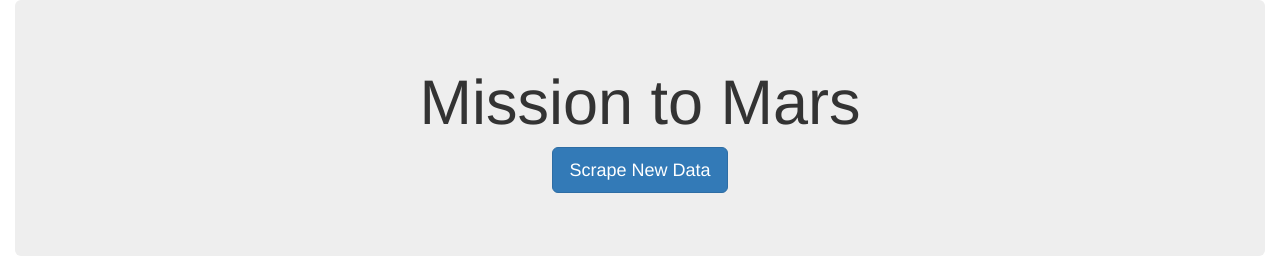
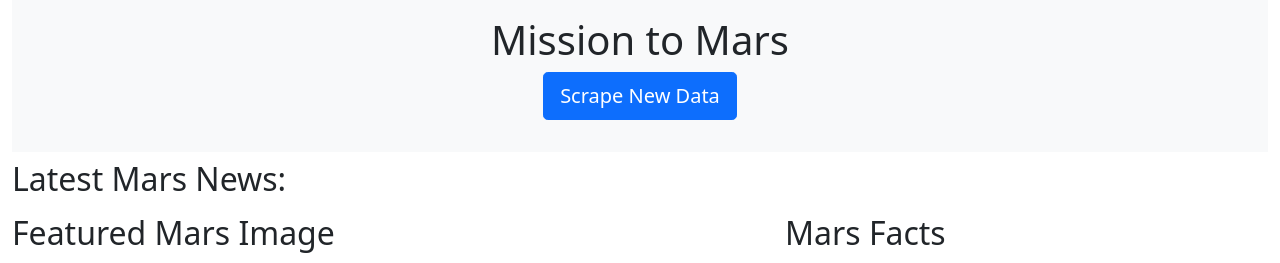
Before and after one commit to erinmann12/web-scraping-challenge, a Flask app: page / in a window 1280 px wide. Shown: the top 263 px of the page. Run offline with Flask 2, Linux system fonts and the light colour scheme; data that the repository does not hold is empty; some libraries are stand-ins or nearby versions.

Commit message:
final commit

```diff
--- a/mission_to_mars/templates/index.html
+++ b/mission_to_mars/templates/index.html
@@ -6,14 +6,17 @@
   <meta name="viewport" content="width=device-width, initial-scale=1.0">
   <meta http-equiv="X-UA-Compatible" content="ie=edge">
   <title>Mission to Mars</title>
-  <link rel="stylesheet" href="https://maxcdn.bootstrapcdn.com/bootstrap/3.3.7/css/bootstrap.min.css">
+  <!-- CSS only -->
+  <link href="https://cdn.jsdelivr.net/npm/bootstrap@5.0.0-beta2/dist/css/bootstrap.min.css" rel="stylesheet" integrity="sha384-BmbxuPwQa2lc/FVzBcNJ7UAyJxM6wuqIj61tLrc4wSX0szH/Ev+nYRRuWlolflfl" crossorigin="anonymous">
+  <!-- JavaScript Bundle with Popper -->
+  <script src="https://cdn.jsdelivr.net/npm/bootstrap@5.0.0-beta2/dist/js/bootstrap.bundle.min.js" integrity="sha384-b5kHyXgcpbZJO/tY9Ul7kGkf1S0CWuKcCD38l8YkeH8z8QjE0GmW1gYU5S9FOnJ0" crossorigin="anonymous"></script>
 </head>
 
 <body>
   <div class="container-fluid">
-    <div class="jumbotron text-center">
-      <h1>Mission to Mars</h1>
-      <p><a class="btn btn-primary btn-lg" href="/scrape" role="button">Scrape New Data</a></p>
+    <div class="p-3 mb-2 bg-light text-dark">
+      <h1 style="text-align:center">Mission to Mars</h1>
+      <p style="text-align:center"><a class="btn btn-primary btn-lg" href="/scrape" role="button">Scrape New Data</a></p>
     </div>
     <h2>Latest Mars News:</h2>
     <h5>{{mars.news_title}}</h5>
```
Also changed, not shown: mission_to_mars/bottom_of_page.PNG (deleted), mission_to_mars/images/bottom_page.PNG (added), mission_to_mars/images/top_page.PNG (added), mission_to_mars/top_of_page.PNG (deleted).
